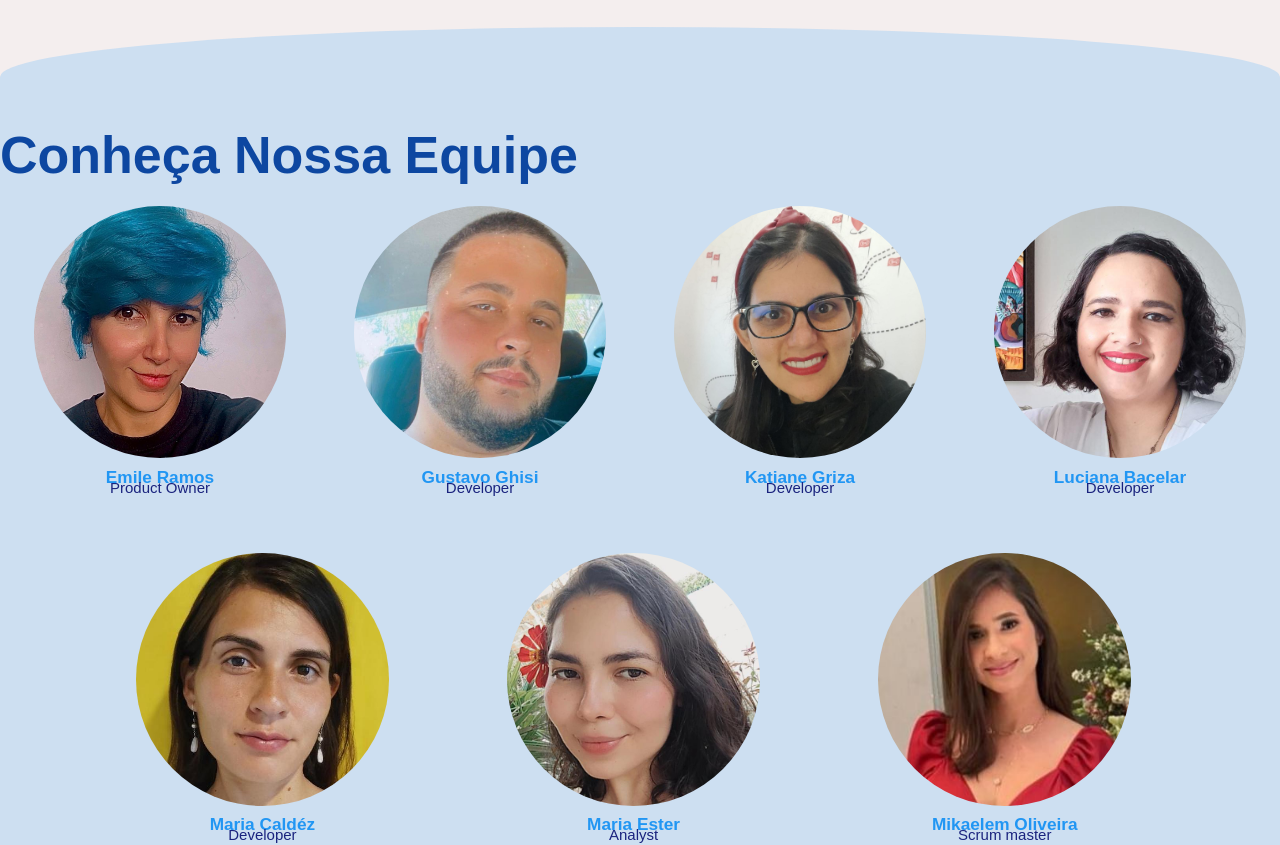
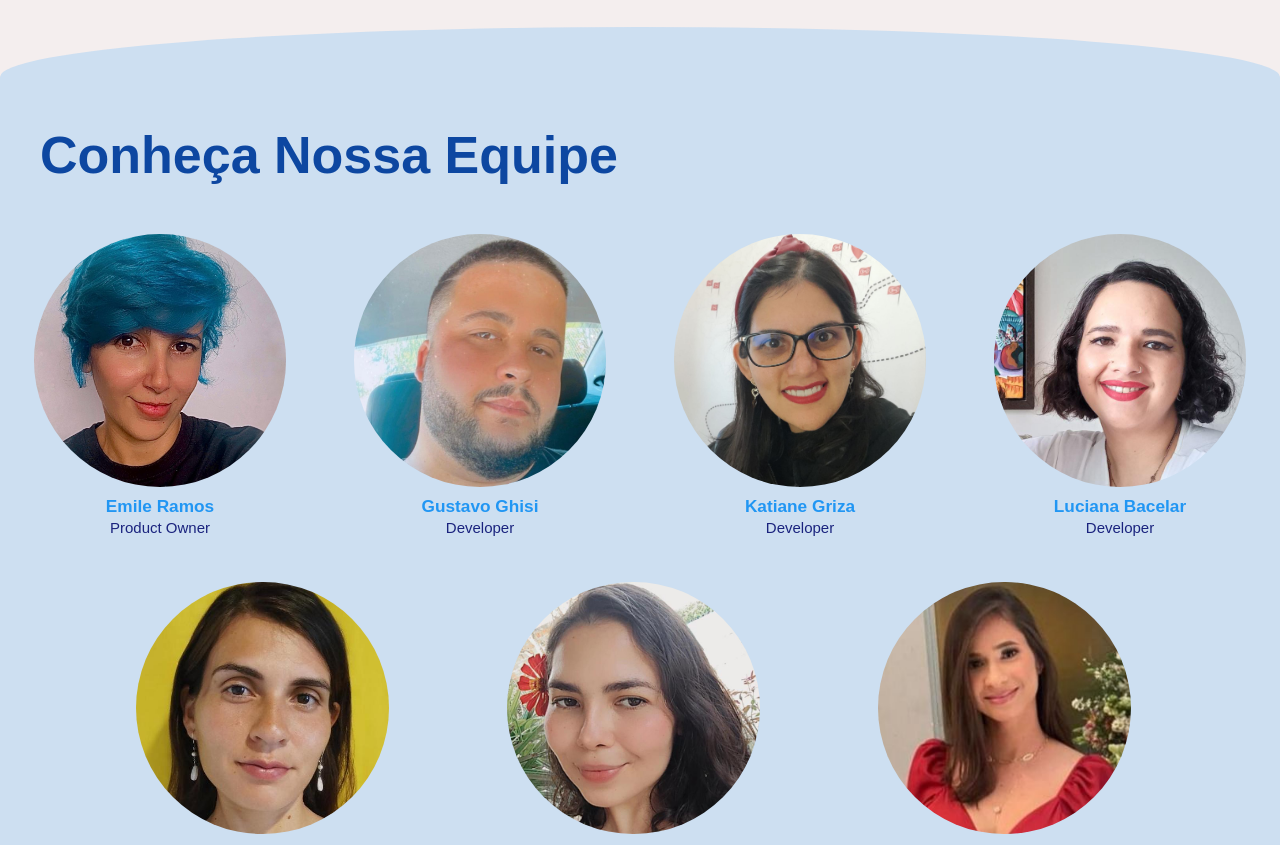
Before and after one commit to gustavomghisi7/OrcaFast, an Angular app: page / in a window 1280 px wide. Shown: the part 2200-3045 px from the top of the page. Built offline with nearby package versions, Linux system fonts and the light colour scheme.

Commit message:
ajuste de css na página home

```diff
--- a/src/app/pages/home/home.component.css
+++ b/src/app/pages/home/home.component.css
@@ -104,6 +104,10 @@ video.responsive-video {
 }
 
 /* Pra diminuir a distância entre o título e a imagem que ele descreve */
+.tituloEquipe {
+    margin: 0 0 50px 40px
+}
+
 h6 {
     margin: .2rem 0 .46rem 0;
     text-align: center;
@@ -116,9 +120,13 @@ h2 {
     margin-top: 0;
 }
 
-.boxName{
+.boxName {
     height: 50px;
     margin-bottom: 15px;
+}
+
+.boxName p {
+    margin-top: 12px;
 }
 
 /* Formulário */
@@ -128,7 +136,7 @@ h2 {
     margin-bottom: 50px;
 }
 
-.box-form>h2 {
+.box-form > h2 {
     margin-top: 25px;
 }
 
@@ -158,18 +166,20 @@ input:focus {
 
 
 /* Definindo configurações para as imagens nas telas com tamanho superior a 600px */
-@media (min-width: 600px){
+@media (min-width: 600px) {
+
+
     .imgEquipeMargin {
         /*colocar margem de 4%  à direita onde a classe é declarada*/
         margin-right: 4%!important;
     }
 
-    .primeiraImgMargin{
+    .primeiraImgMargin {
         /*coloca margem de 4% à esquerda onde a classe é declarada*/
         margin-left: 8%!important;
     }
 
-    .espacoTexto{
+    .espacoTexto {
         margin: .2rem 0 2.912rem 0;
     }
 }
@@ -177,6 +187,11 @@ input:focus {
 @media screen and (max-width:600px) {
     main {
         margin: 0 20px;
+    }
+
+    /* Ajusta o titulo da equipe para celular */
+    .tituloEquipe {
+        margin: 0 0 50px 0px
     }
 
     /* Para ajustar as fotos da equipe no celular */
--- a/src/app/pages/home/home.component.html
+++ b/src/app/pages/home/home.component.html
@@ -139,7 +139,7 @@
             <div class="box-inferior-equipe bg-azul "></div>
 
             <div class="row bg-azul">
-                <h2 class="h2-azul-oscuro">Conheça Nossa Equipe</h2>
+                <h2 class="h2-azul-oscuro tituloEquipe">Conheça Nossa Equipe</h2>
 
                 <div class="col s4 m3 margemInferior center-align">
                     <img src="../../assets/upload-equipe/emile.jpg" class="circle responsive-img">
```
